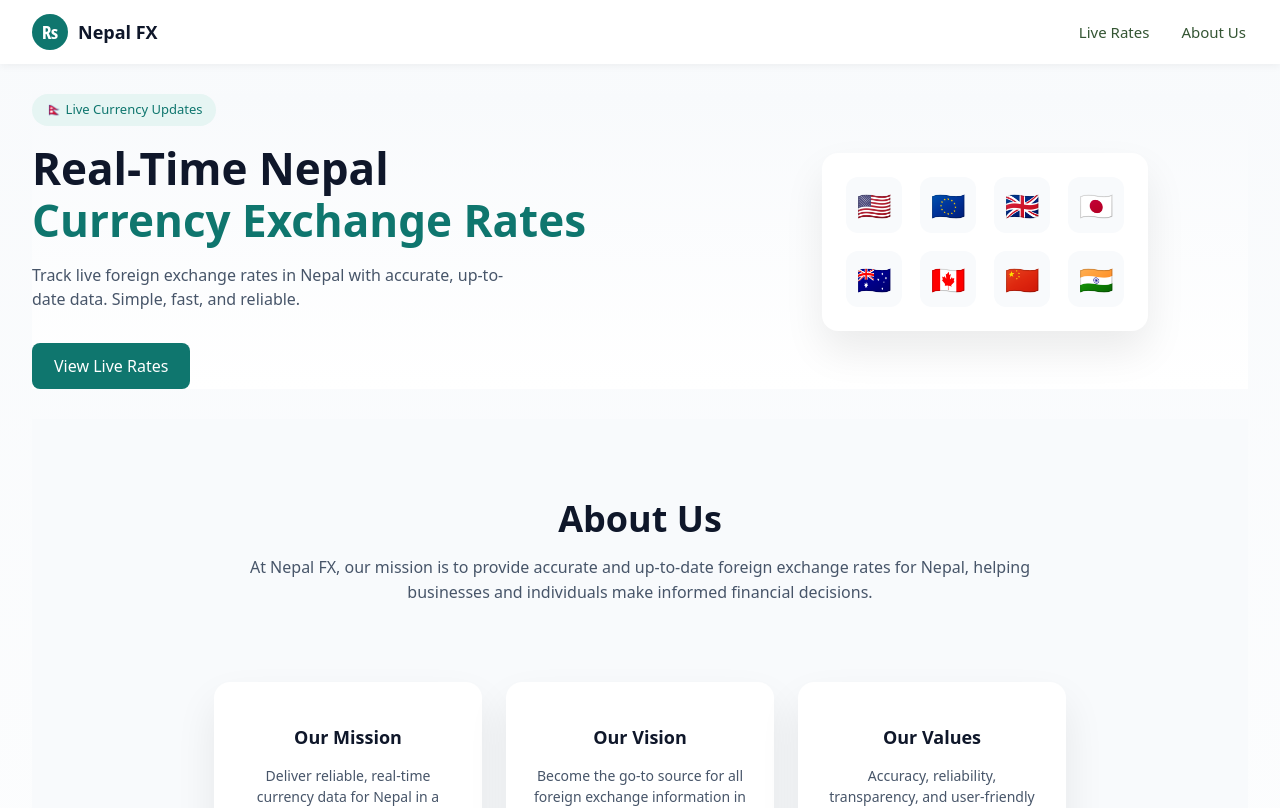
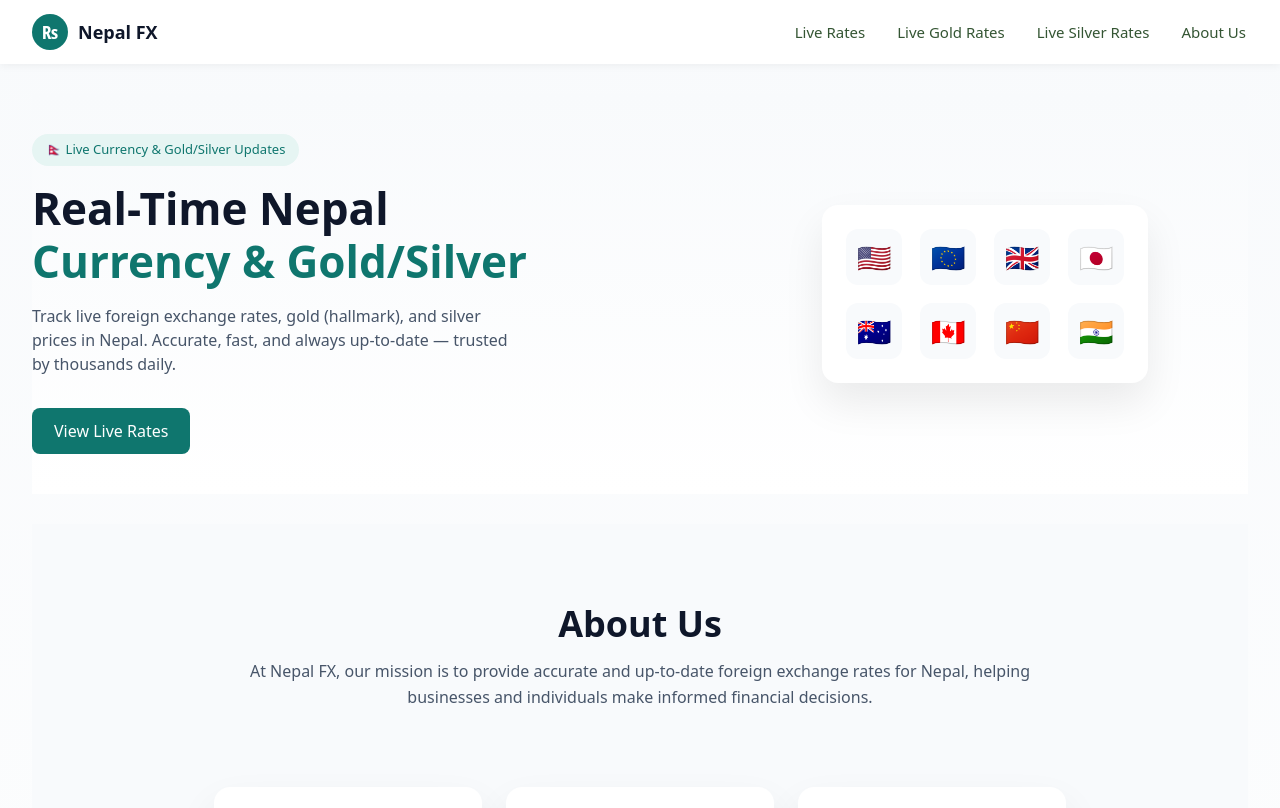
Before and after one commit to kunjan-bh/live-nepal-currency-rate-loader, a React app in the folder frontend/: page / in a window 1280 px wide. Shown: the top 808 px of the page. Built offline with nearby package versions, Linux system fonts and the light colour scheme; the HTML template or start-up script is replaced by a standard one.

Commit message:
edited hero.jsx

```diff
--- a/frontend/src/components/DasNav.jsx
+++ b/frontend/src/components/DasNav.jsx
@@ -12,6 +12,8 @@ const DasNav = () => {
                 {/* Right: Navigation */}
                 <ul className="nav-right">
                     <li><a href="#Live">Live Rates</a></li>
+                    <li><a href="#Gold">Live Gold Rates</a></li>
+                    <li><a href="#Silver">Live Silver Rates</a></li>
                     <li><a href="#about">About Us</a></li>
                 </ul>
             </div>
--- a/frontend/src/components/Hero.jsx
+++ b/frontend/src/components/Hero.jsx
@@ -5,16 +5,15 @@ const Hero = () => {
             <div className="hero-container">
                 {/* Left content */}
                 <div className="hero-content">
-                    <span className="hero-badge">🇳🇵 Live Currency Updates</span>
+                    <span className="hero-badge">🇳🇵 Live Currency & Gold/Silver Updates</span>
 
                     <h1>
                         Real-Time Nepal <br />
-                        <span>Currency Exchange Rates</span>
+                        <span>Currency & Gold/Silver</span>
                     </h1>
 
                     <p>
-                        Track live foreign exchange rates in Nepal with accurate,
-                        up-to-date data. Simple, fast, and reliable.
+                        Track live foreign exchange rates, gold (hallmark), and silver prices in Nepal. Accurate, fast, and always up-to-date — trusted by thousands daily.
                     </p>
 
                     <div className="hero-actions">
--- a/frontend/src/styles/hero.css
+++ b/frontend/src/styles/hero.css
@@ -10,6 +10,8 @@
   grid-template-columns: 1.2fr 1fr;
   align-items: center;
   gap: 60px;
+  /* min-width: none; */
+  min-height: 400px;
 }
 
 /* Left content */
```
Also changed, not shown: 1 other file (tests, documents, lock files or other folders).
